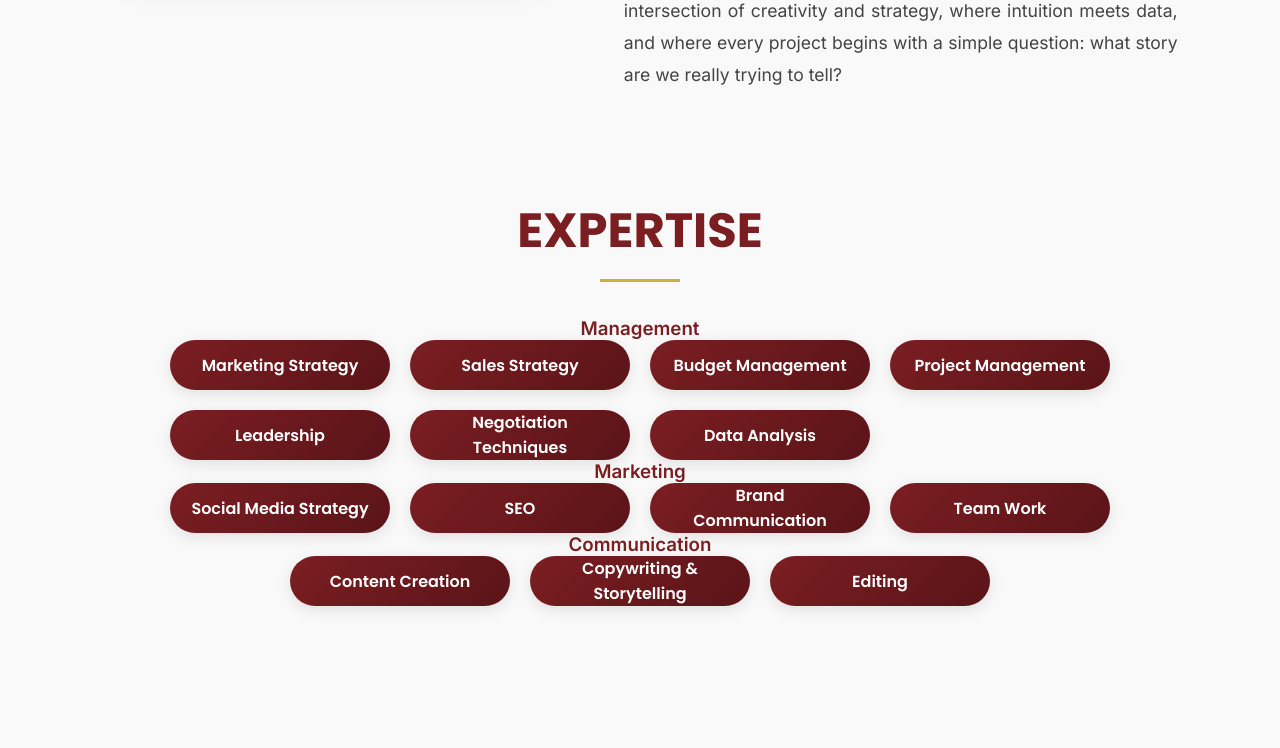
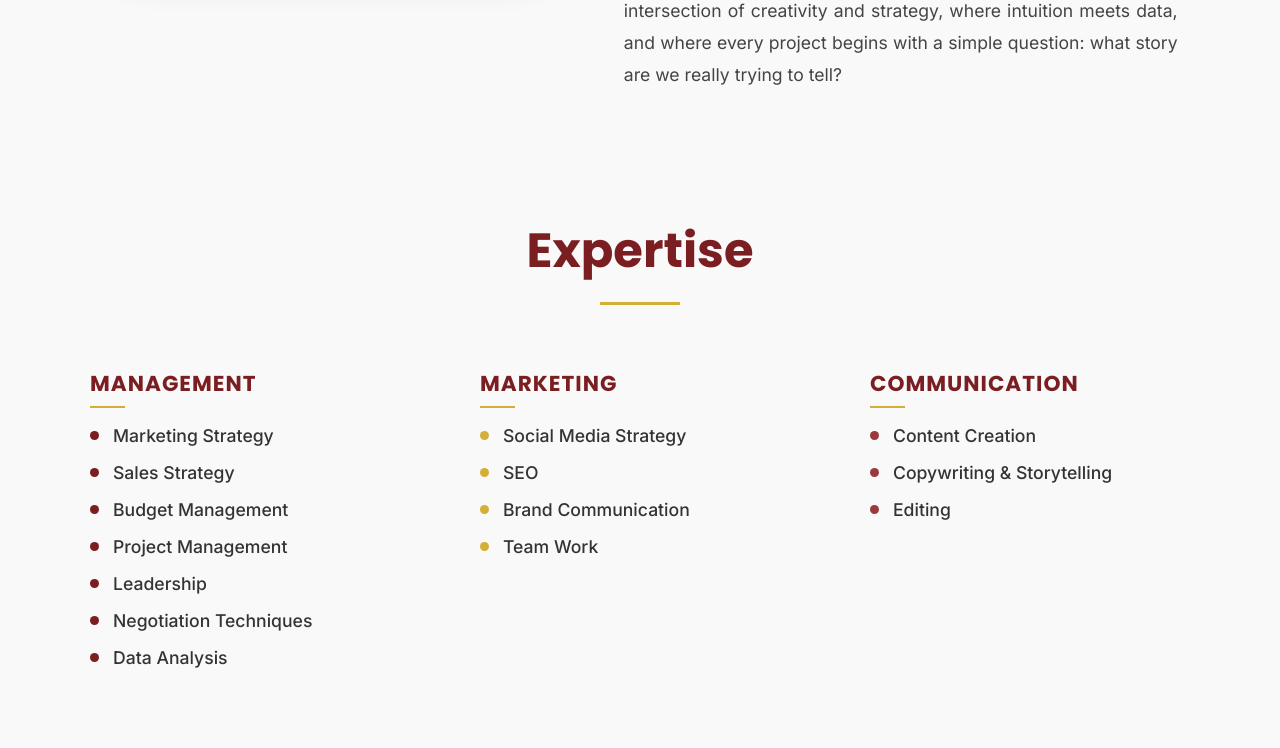
Before and after one commit to stefanotugiuru/webpage, a plain HTML site: page index.html in a window 1280 px wide. Shown: the part 1300-2048 px from the top of the page. Drawn offline with Linux system fonts and the light colour scheme.

Commit message:
Update style.css

```diff
--- a/style.css
+++ b/style.css
@@ -783,55 +783,141 @@ body {
 /* ========================================= */
 /* EXPERTISE SECTION                          */
 /* ========================================= */
-
 .expertise {
-  padding: 60px 5%;
+  padding: 80px 5%;
+  background-color: var(--white);
+}
+
+.expertise h2 {
+  font-family: 'Poppins', sans-serif;
+  font-size: 3rem;
+  color: var(--dark-red);
+  margin-bottom: 80px;
+  position: relative;
   text-align: center;
-}
-
-.expertise h2 {
-  font-family: var(--font-secondary);
-  font-size: 3rem;
-  color: var(--dark-red);
-  margin-bottom: 50px;
-  position: relative;
-  text-transform: uppercase;
 }
 
 .expertise h2::after {
   content: '';
   position: absolute;
-  bottom: -15px;
+  bottom: -18px;
   left: 50%;
   transform: translateX(-50%);
   width: 80px;
   height: 3px;
-  background: var(--gold);
-}
+  background-color: var(--gold);
+}
+
+/* ============================ */
+/* GROUPS LAYOUT                */
+/* ============================ */
+
+.skills-groups {
+  display: grid;
+  grid-template-columns: repeat(auto-fit, minmax(280px, 1fr));
+  gap: 70px;
+  max-width: 1100px;
+  margin: 0 auto;
+  text-align: left;
+}
+
+/* ============================ */
+/* GROUP TITLE                  */
+/* ============================ */
+
+.skills-group h3 {
+  font-family: 'Poppins', sans-serif;
+  font-size: 1.35rem;
+  color: var(--dark-red);
+  text-transform: uppercase;
+  letter-spacing: 1px;
+  margin-bottom: 25px;
+  position: relative;
+}
+
+.skills-group h3::after {
+  content: '';
+  position: absolute;
+  bottom: -8px;
+  left: 0;
+  width: 35px;
+  height: 2px;
+  background-color: var(--gold);
+}
+
+/* ============================ */
+/* SKILLS GRID (EDITORIAL)      */
+/* ============================ */
 
 .skills-grid {
   display: grid;
-  grid-template-columns: repeat(auto-fit, minmax(220px, 220px));
-  gap: 20px;
-  justify-content: center;
-  align-items: stretch;
-}
+  grid-template-columns: 1fr;
+  row-gap: 16px;
+}
+
+/* ============================ */
+/* SINGLE SKILL (NO BUTTON)     */
+/* ============================ */
 
 .skills-grid span {
-  padding: 15px 20px;
-  border-radius: 50px;
-  background: var(--gradient);
-  color: #ffffff;
-  font-family: var(--font-secondary);
-  font-weight: 600;
-  box-shadow: 0 4px 15px rgba(0, 0, 0, 0.1);
-  transition: transform 0.3s ease;
   display: flex;
   align-items: center;
-  justify-content: center;
-  text-align: center;
-  height: 50px;
-  width: 220px;
+  gap: 14px;
+
+  /* rimozione totale stile pill */
+  padding: 0;
+  width: auto;
+  height: auto;
+  border-radius: 0;
+  background: none;
+  box-shadow: none;
+
+  font-family: 'Inter', sans-serif;
+  font-size: 1.1rem;
+  font-weight: 500;
+  color: #333;
+
+  cursor: default;
+  text-align: left;
+  justify-content: flex-start;
+}
+
+/* ============================ */
+/* BULLET BASE                  */
+/* ============================ */
+
+.skills-grid span::before {
+  content: '';
+  width: 9px;
+  height: 9px;
+  border-radius: 50%;
+  flex-shrink: 0;
+}
+
+/* ============================ */
+/* BULLET COLORS BY GROUP       */
+/* ============================ */
+
+.skills-group.strategy span::before {
+  background-color: var(--dark-red);
+}
+
+.skills-group.marketing span::before {
+  background-color: var(--gold);
+}
+
+.skills-group.creative span::before {
+  background-color: #9b3a3e;
+}
+
+/* ============================ */
+/* DISABLE ANY HOVER EFFECT     */
+/* ============================ */
+
+.skills-grid span:hover {
+  transform: none;
+  box-shadow: none;
+  background: none;
 }
 
 /* ========================================= */
```
